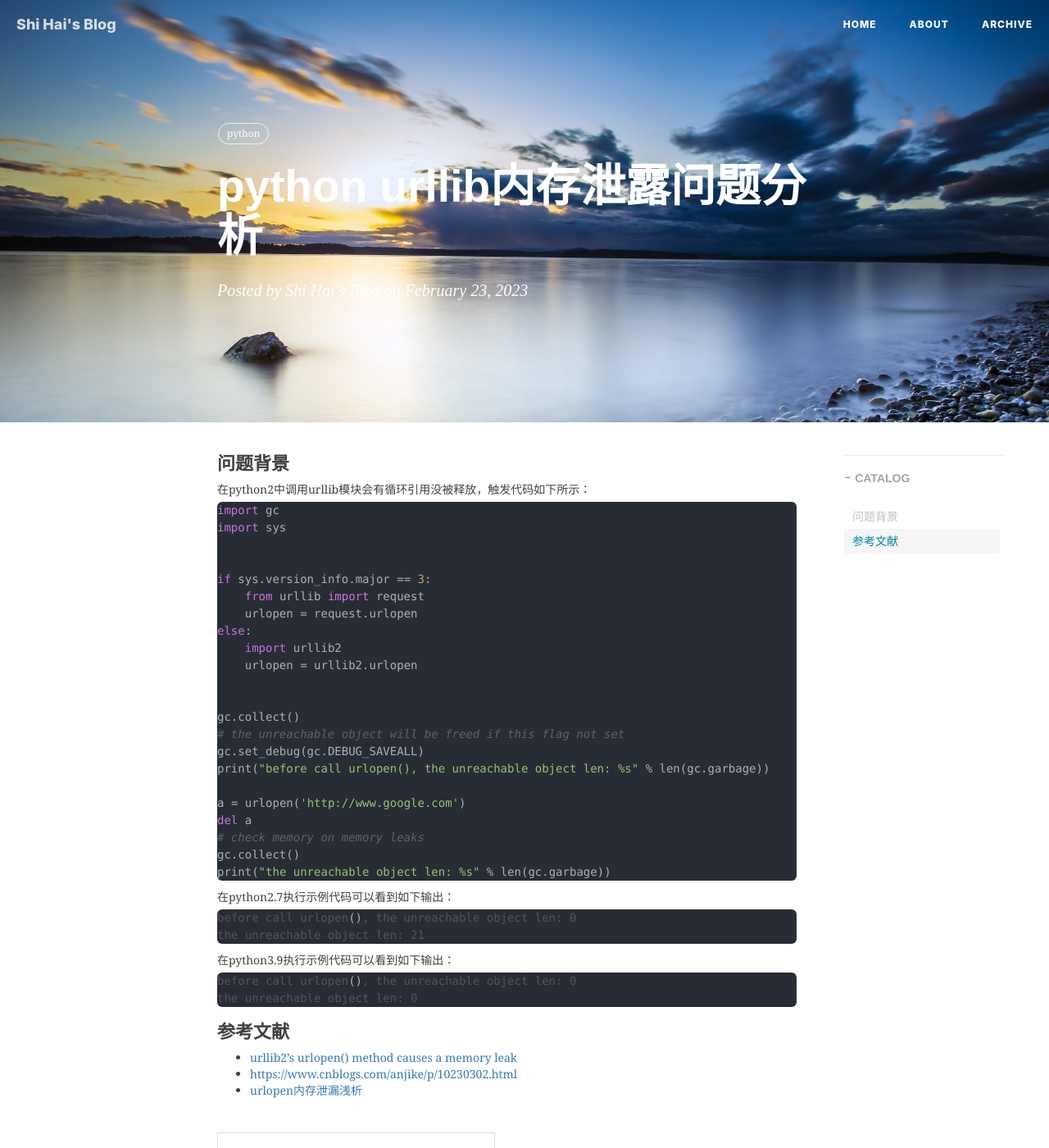
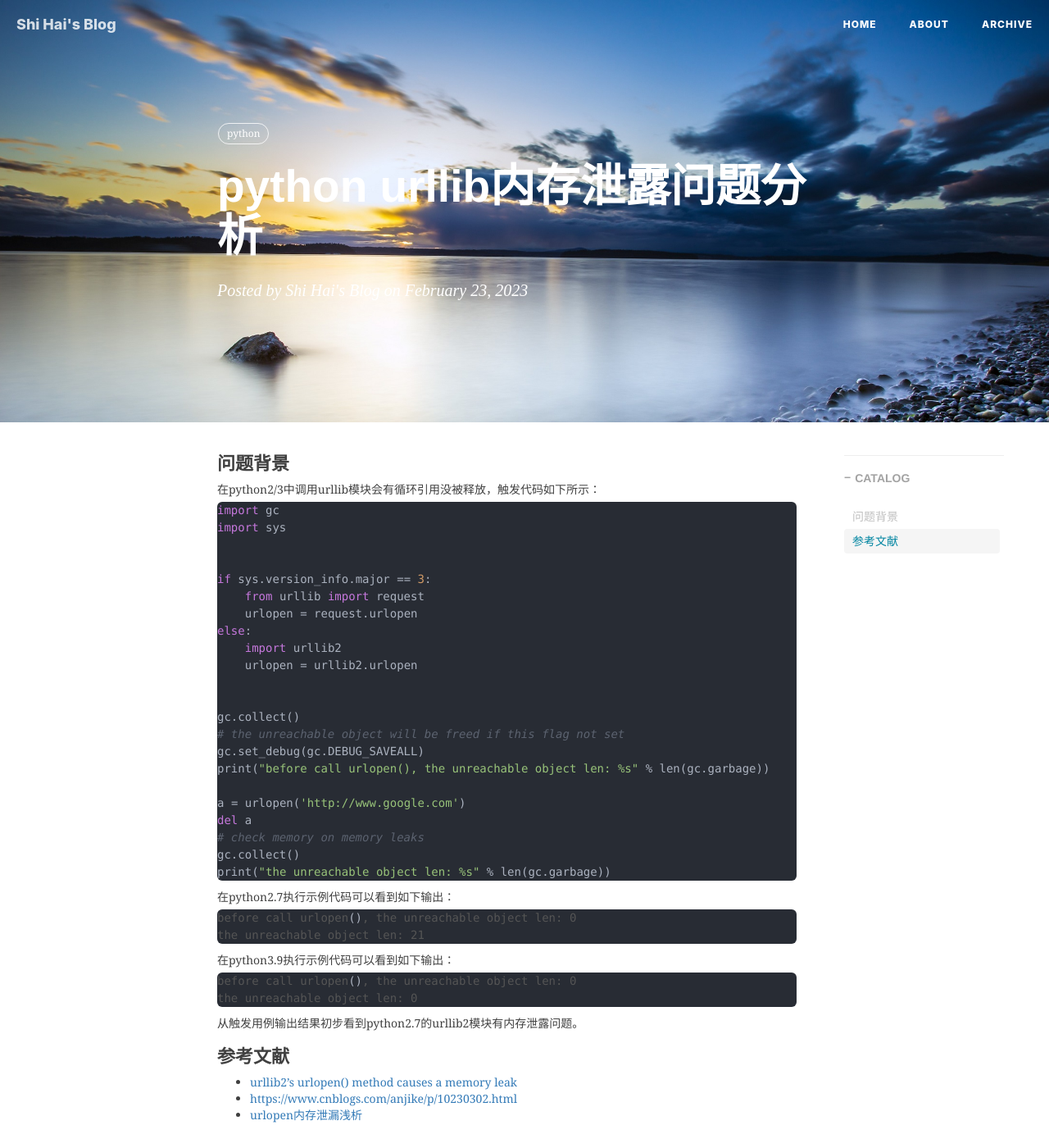
Before and after one commit to shihai1991/shihai1991.github.io, a Jekyll site: the page built from _posts/2023-02-23-urllib内存泄露问题分析.md, in a window 1280 px wide and 1400 px high. Shown: the whole window at 82% size. Built offline with Jekyll 4.4.1, drawn with Linux system fonts in a browser that asks for light colours; nearby versions of some CDN libraries; comment, search, counter and statistics services are not loaded.

Commit message:
Update 2023-02-23-urllib内存泄露问题分析.md

````diff
--- a/_posts/2023-02-23-urllib内存泄露问题分析.md
+++ b/_posts/2023-02-23-urllib内存泄露问题分析.md
@@ -10,7 +10,7 @@ time: '2023.02.23 12:07:00'
 ---
 
 # 问题背景
-在python2中调用urllib模块会有循环引用没被释放，触发代码如下所示：
+在python2/3中调用urllib模块会有循环引用没被释放，触发代码如下所示：
 ```python
 import gc
 import sys
@@ -45,6 +45,7 @@ the unreachable object len: 21
 before call urlopen(), the unreachable object len: 0
 the unreachable object len: 0
 ```
+从触发用例输出结果初步看到python2.7的urllib2模块有内存泄露问题。
 
 # 参考文献
 - [urllib2's urlopen() method causes a memory leak](https://github.com/python/cpython/issues/42012)
````
